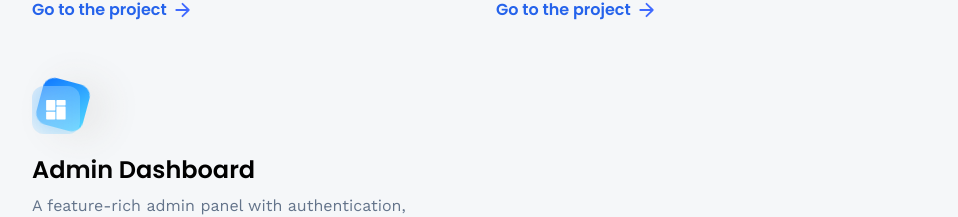
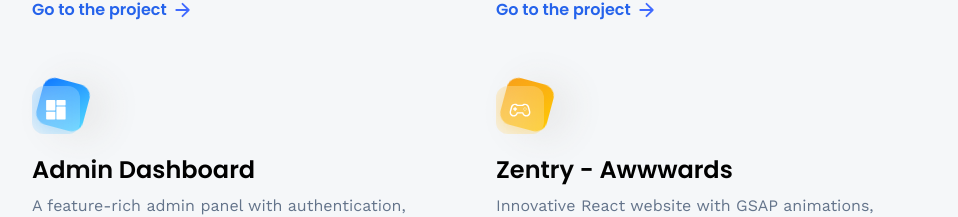
Before and after one commit to Tarkus5/3D_Portfolio, a React (Vite) app: page /projects in a window 1280 px wide. Shown: the part 590-807 px from the top of the page, without its empty margins (160-1118 px from the left). Built offline with nearby package versions, Linux system fonts and the light colour scheme; no server answers.

Commit message:
removed unused icons, edited projects icons

```diff
--- a/src/assets/icons/index.js
+++ b/src/assets/icons/index.js
@@ -23,6 +23,7 @@ import nest from "./nestjs.svg";
 import docker from "./docker.svg";
 import k8s from "./kubernetes.svg";
 import sql from "./sql.svg";
+import zentryAwwwards from "./zentryAwwwards.svg";
 
 export {
   angular,
@@ -50,4 +51,5 @@ export {
   docker,
   k8s,
   sql,
+  zentryAwwwards
 };
--- a/src/constants/index.js
+++ b/src/constants/index.js
@@ -21,7 +21,7 @@ import {
   sql,
   tailwindcss,
   gymExercise,
-  typescript,
+  typescript, zentryAwwwards,
 } from "../assets/icons";
 
 export const skills = [
@@ -179,4 +179,11 @@ export const projects = [
     description: "ProjectsComponent.projectsDescription.AdminDashboard",
     link: "https://admindashboard-tarkus5s-projects.vercel.app",
   },
+  {
+    iconUrl: zentryAwwwards,
+    theme: "btn-back-yellow",
+    name: "Zentry - Awwwards",
+    description: "ProjectsComponent.projectsDescription.ZentryAwwwards",
+    link: "https://awwwards-tau.vercel.app/",
+  },
 ];
--- a/src/locales/en/en.json
+++ b/src/locales/en/en.json
@@ -26,7 +26,8 @@
     "projectsDescription": {
       "Xora": "A modern landing page showcasing Xora AI Video Editor, featuring its key features, pricing plans, and automated video editing capabilities powered by AI.",
       "GymExercises": "A comprehensive fitness app that helps users discover exercises with detailed descriptions, target muscles, demonstration videos, and related workouts for a complete training experience.",
-      "AdminDashboard": "A feature-rich admin panel with authentication, analytics dashboard, company management system, and an integrated Kanban board for project management."
+      "AdminDashboard": "A feature-rich admin panel with authentication, analytics dashboard, company management system, and an integrated Kanban board for project management.",
+      "ZentryAwwwards": "Innovative React website with GSAP animations, crafted to deliver a groundbreaking gaming experience that's immersive, dynamic, and visually stunning."
     }
   },
   "ContactComponent": {
--- a/src/locales/it/it.json
+++ b/src/locales/it/it.json
@@ -25,7 +25,8 @@
     "projectsDescription": {
       "Xora": "Una moderna landing page che presenta Xora AI Video Editor, evidenziando le sue funzionalità chiave, i piani tariffari e le capacità di editing video automatizzato basato su AI.",
       "GymExercises": "Un'app fitness completa che aiuta gli utenti a scoprire esercizi con descrizioni dettagliate, muscoli target, video dimostrativi e allenamenti correlati per un'esperienza di training completa.",
-      "AdminDashboard": "Un pannello amministrativo ricco di funzionalità con autenticazione, dashboard analitica, sistema di gestione aziendale e una bacheca Kanban integrata per la gestione dei progetti."
+      "AdminDashboard": "Un pannello amministrativo ricco di funzionalità con autenticazione, dashboard analitica, sistema di gestione aziendale e una bacheca Kanban integrata per la gestione dei progetti.",
+      "ZentryAwwwards": "Sito innovativo in React con animazioni GSAP, progettato per offrire un'esperienza di gaming rivoluzionaria, immersiva, dinamica e visivamente sorprendente."
     }
   },
   "ContactComponent": {
```
Also changed, not shown: src/assets/icons/zentryAwwwards.svg (added).
